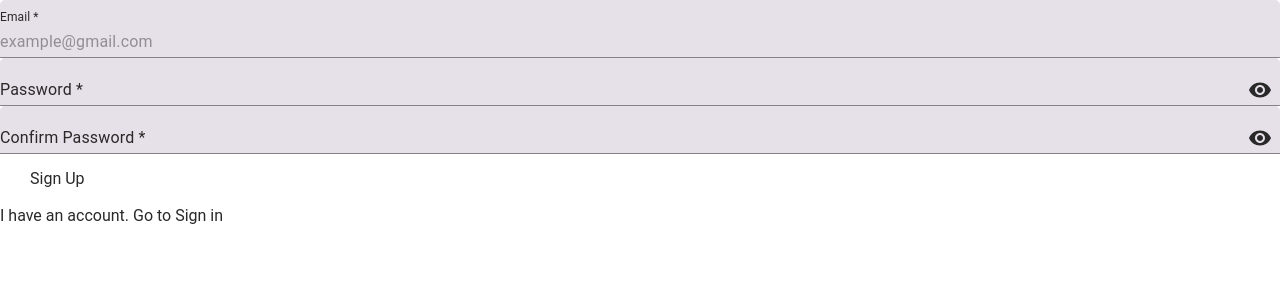
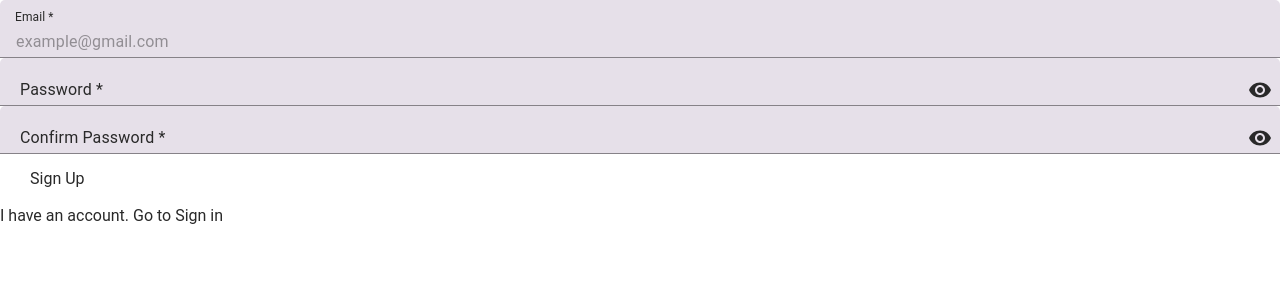
Before and after one commit to tetiana-kozak/restaurant-booking-system, a React (Create React App) app: page /sign-up in a window 1280 px wide. Shown: the top 300 px of the page. Built offline with nearby package versions, Linux system fonts and the light colour scheme.

Commit message:
fix: modal inputs design

```diff
--- a/src/components/Inputs/TextInput/TextInput.scss
+++ b/src/components/Inputs/TextInput/TextInput.scss
@@ -7,9 +7,19 @@
 }
 
 .MuiInputLabel-root {
-  @apply text-text-color text-normal leading-6;
+  @apply text-text-color text-normal leading-6 pl-20;
 }
 
 .MuiTextField-root {
   @apply mt-10;
 }
+
+.css-1x51dt5-MuiInputBase-input-MuiInput-input,
+.MuiInputBase-inputMultiline,
+.MuiSelect-select {
+  @apply pl-16;
+}
+
+.MuiFormHelperText-root {
+  @apply text-error pl-16  m-0 p-0 absolute bottom-[-20px] left-0;
+}
--- a/src/components/Inputs/TextInput/TextInput.tsx
+++ b/src/components/Inputs/TextInput/TextInput.tsx
@@ -12,7 +12,7 @@ type Props = {
 const TextInput = ({ ...props }: Props) => {
   const [field, meta] = useField(props)
   return (
-    <FormControl variant="standard" margin="normal" fullWidth>
+    <FormControl variant="standard" margin="normal" fullWidth className="input">
       <TextField
         {...field}
         {...props}
--- a/src/components/Modals/RestaurantInfoForm/RestaurantInfoForm.tsx
+++ b/src/components/Modals/RestaurantInfoForm/RestaurantInfoForm.tsx
@@ -50,7 +50,7 @@ const RestaurantInfoForm = ({
           handleClose()
         }}
       >
-        <Form className="flex flex-col gap-20 w-full">
+        <Form className="flex flex-col gap-30 w-full">
           <TextInput
             name={'title'}
             id={'restaurant-name-input'}
@@ -75,7 +75,7 @@ const RestaurantInfoForm = ({
             name={'type'}
             id={'restaurant-type-input'}
             label={'Тип закладу'}
-            placeholder={'Оберіть тип закладу'}
+            placeholder={'Введіть тип закладу'}
           />
 
           <TextareaInput
```
